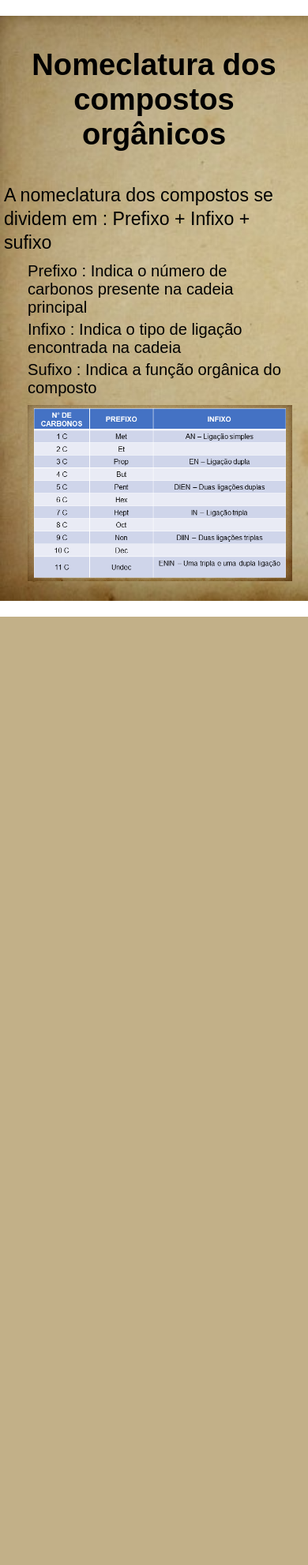
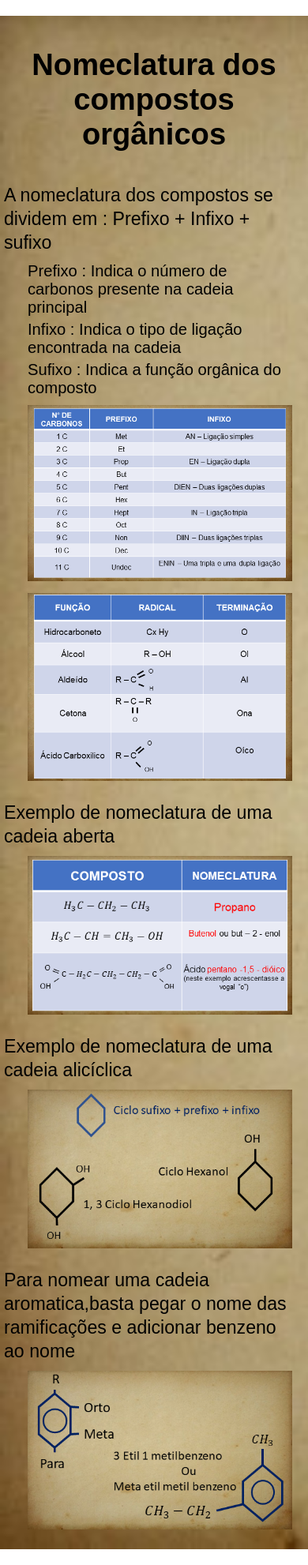
Before and after one commit to Rivaldo05/BenkyouV1.01, a PHP site: page /quimica/nomeclatura_organica.html in a window 390 px wide. Shown: the part 200-2182 px from the top of the page at 79% size. Before the commit the page ends 981 px from the top, so only its background shows below. Run offline with PHP 8.4, Linux system fonts and the light colour scheme.

Commit message:
Add files via upload

```diff
--- a/materia-estilo.css
+++ b/materia-estilo.css
@@ -127,12 +127,6 @@ table, th, td{
 		font-size: 1.025;
 	}
 
-	.img-lista img,
-	.img-listam img,
-	.img-listap img{
-		max-width: 100%;
-		min-width: auto;
-	}
 	.img-lista, .img-listam {
 		max-width: 350px;
 
--- a/quimica/nomeclatura_organica.html
+++ b/quimica/nomeclatura_organica.html
@@ -34,6 +34,28 @@
 					<img src="img quim/prefixo e infixo.png" title="apresentação de prefixos e infixos" alt=" apresentação de infixos e prefixos">
 				</div>
 
+				<div class="resumo_listap img-lista">
+					<img src="img quim/sufixo.png" title="apresentação dos sufixos" alt=" apresentação dos principais sufixos">
+
+				</div>
+
+				<p class="resumo_lista">Exemplo de nomeclatura de uma cadeia aberta</p>
+
+				<div class="resumo_listap img-lista">
+					<img src="img quim/ex nomeclatura.png" title="nomeclatura dos compostos" alt="nomeclatura dos compostos propano, butenol e pentano-1,5-dióico">
+				</div>
+
+				<p class="resumo_lista">Exemplo de nomeclatura de uma cadeia alicíclica</p>
+
+				<div class="resumo_listap img-lista">
+					<img src="img quim/nomeclatura c. aliciclicas.png" title="nomeclatura de uma cadeia alicíclica" alt="nomeclatura de uma cadeia alicíclica">
+				</div>
+
+
+				<p class="resumo_lista">Para nomear uma cadeia aromatica,basta pegar o nome das ramificações e adicionar benzeno ao nome</p>
+				<div class="resumo_listap img-lista">
+					<img src="img quim/nomeclatura c. aromaticas.png" title="nomeclatura de uma cadeia aromática" alt="nomeclatura de uma cadeia aromática">
+				</div>
 
 			</section>
 
```
Also changed, not shown: quimica/compostos_organicos.html (+6 -4 lines), quimica/img quim/ex nomeclatura.png (added), quimica/img quim/formula molecular.png (added), quimica/img quim/lig carb.png (added), quimica/img quim/nomeclatura c. aliciclicas.png (added), quimica/img quim/nomeclatura c. aromaticas.png (added), quimica/img quim/sufixo.png (added).
